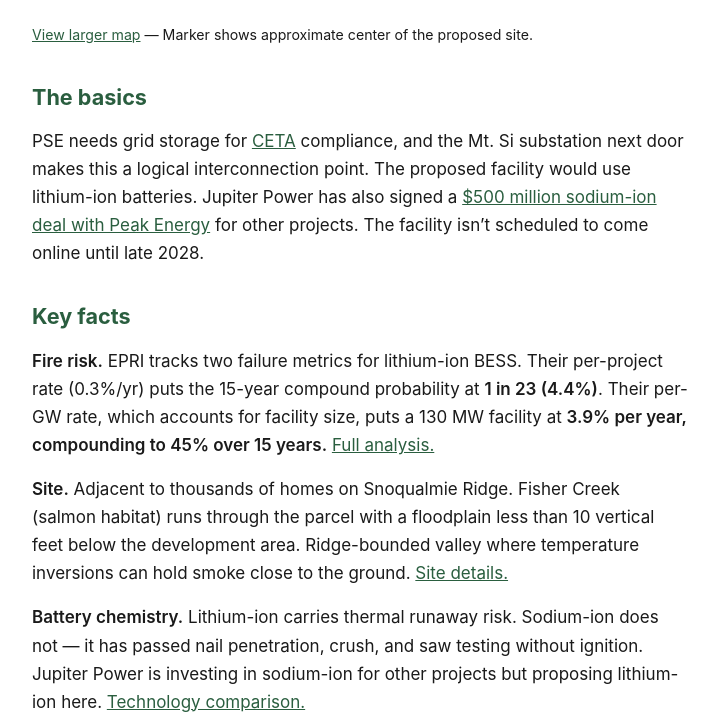
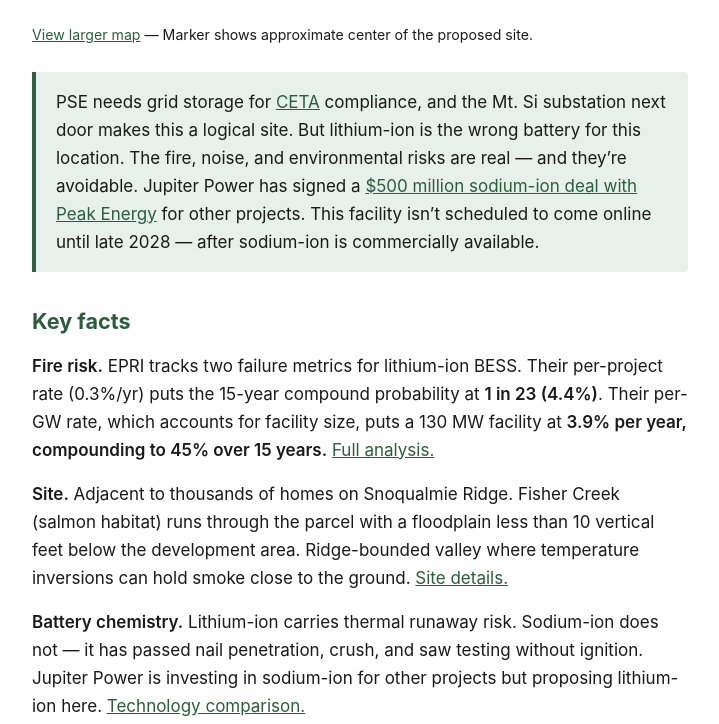
Before and after one commit to calef/cascadia-ridge-bess, a Jekyll site: the page built from index.md, in a window 1280 px wide and 900 px high, scrolled down 501 px, cut to the strip 176-900 px from the top of the window. Shown: the whole strip, without its empty margins (280-999 px from the left). Built offline with Jekyll 4.4.1, drawn with Linux system fonts in a browser that asks for light colours.

Commit message:
Deploy site 2026-03-17-175810

```diff
--- a/index.md
+++ b/index.md
@@ -8,9 +8,9 @@ title: "Cascadia Ridge BESS — Community Research"
 <iframe width="100%" height="350" frameborder="0" scrolling="no" marginheight="0" marginwidth="0" src="https://www.openstreetmap.org/export/embed.html?bbox=-121.8680%2C47.5220%2C-121.8490%2C47.5330&layer=mapnik&marker=47.5271%2C-121.8586" style="border: 1px solid #ddd; border-radius: 4px; margin: 1rem 0;"></iframe>
 <small><a href="https://www.openstreetmap.org/?mlat=47.5271&mlon=-121.8586#map=15/47.5271/-121.8586" target="_blank">View larger map</a> — Marker shows approximate center of the proposed site.</small>
 
-## The basics
-
-PSE needs grid storage for [CETA](/ceta) compliance, and the Mt. Si substation next door makes this a logical interconnection point. The proposed facility would use lithium-ion batteries. Jupiter Power has also signed a [$500 million sodium-ion deal with Peak Energy](https://www.prnewswire.com/news-releases/peak-energy-signs-4-75-gwh-contract-with-jupiter-power-for-industry-leading-sodium-ion-battery-storage-systems-302612467.html) for other projects. The facility isn't scheduled to come online until late 2028.
+<div class="callout" markdown="1">
+PSE needs grid storage for [CETA](/ceta) compliance, and the Mt. Si substation next door makes this a logical site. But lithium-ion is the wrong battery for this location. The fire, noise, and environmental risks are real — and they're avoidable. Jupiter Power has signed a [$500 million sodium-ion deal with Peak Energy](https://www.prnewswire.com/news-releases/peak-energy-signs-4-75-gwh-contract-with-jupiter-power-for-industry-leading-sodium-ion-battery-storage-systems-302612467.html) for other projects. This facility isn't scheduled to come online until late 2028 — after sodium-ion is commercially available.
+</div>
 
 ## Key facts
 
```
